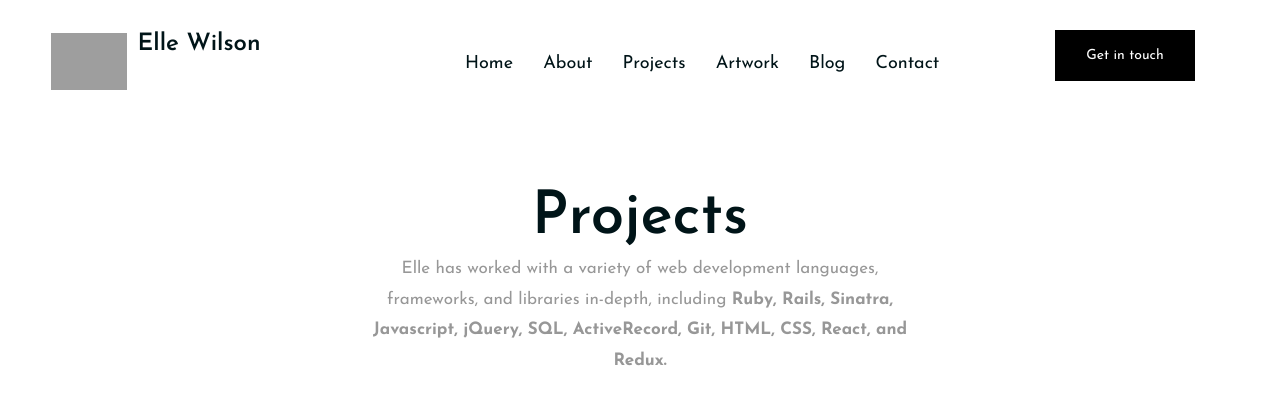
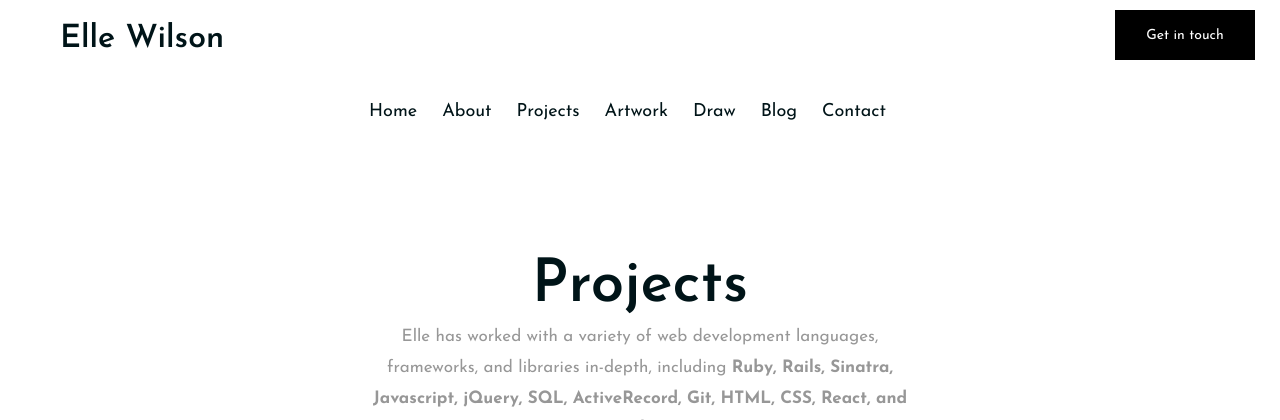
Before and after one commit to ellewilson96/web-portfolio, a PHP site: page /work.html in a window 1280 px wide. Shown: the top 420 px of the page. Run offline with PHP 8.4, Linux system fonts and the light colour scheme; grey boxes are pictures that could not be loaded.

Commit message:
rework header and footer, add drawing page with HTML5 canvas

```diff
--- a/css/style.css
+++ b/css/style.css
@@ -153,6 +155,7 @@ ol {
   display: inline-block;
   font-size: 14px;
   min-width: 140px;
+  max-height: 50px;
   text-align: center;
   padding: 15px 10px;
   position: relative;
@@ -356,30 +360,40 @@ ol {
     Header Section
 --------------------------*/
 .header-section {
-  padding-top: 30px;
-  padding-bottom: 20px;
-  position: relative;
+  padding-bottom: 30px;
+}
+
+.header-section h2 {
+  padding: 20px;
 }
 
 .site-logo {
-  font-size: 24px;
-  padding-left: 15%;
+  float: left;
 }
 
-.profile {
-  position: absolute;
-  top: 5%;
-  left: -5%;
-  max-width: 20%;
-  height: auto;
+.profile img {
+  padding-top: 10px;
+  position: relative;
+  max-width: 10%;
+}
+
+
+.main-menu {
+  display: flex;
+  justify-content: center;
+  align-items: center;
+  min-width: 100%;
 }
 
 .main-menu ul {
+  display: flex;
+  align-items: center;
+  justify-content: center;
+  padding-bottom: 10px;
   list-style: none;
 }
 
 .main-menu ul li {
-  display: inline;
 }
 
 .main-menu ul li a {
@@ -390,9 +404,15 @@ ol {
   padding: 20px 0 5px;
 }
 
+.main-menu ul li a:hover {
+  text-decoration: underline;
+}
+
+
 .header-btn {
-  float: right;
-  margin-right: 0;
+  position: fixed;
+  top: 10px;
+  right: 10px;
 }
 
 .nav-switch {
--- a/work.html
+++ b/work.html
@@ -33,33 +33,27 @@
 
 	<!-- header section start -->
 	<header class="header-section">
+		<h2 class="site-logo">Elle Wilson</h2>
+		<div class="row">
 		<div class="container">
-			<div class="row">
-				<div class="col-lg-4 col-md-3">
-					<div class="logo">
-						<h2 class="site-logo">Elle Wilson</h2>
-				</div>
-					<div class="profile">
-						<img src="./img/profile.png">
+				<a href="contact.html" class="site-btn header-btn">Get in touch</a>
 			</div>
 		</div>
-				<div class="col-lg-8 col-md-9">
-					<a href="contact.html" class="site-btn header-btn">Get in touch</a>
-					<nav class="main-menu">
+		<div class="nav-switch">
+			<i class="fa fa-bars"></i>
+		</div>
+		<div class="main-menu">
+			<nav>
 				<ul>
 					<li><a href="home.html">Home</a></li>
 					<li><a href="about.html">About</a></li>
 					<li><a href="work.html">Projects</a></li>
 					<li><a href="art.html">Artwork</a></li>
+					<li><a href="draw.html">Draw</a></li>
 					<li><a href="blog.html">Blog</a></li>
 					<li><a href="contact.html">Contact</a></li>
 				</ul>
 			</nav>
-				</div>
-			</div>
-		</div>
-		<div class="nav-switch">
-			<i class="fa fa-bars"></i>
 		</div>
 	</header>
 	<!-- header section end -->
@@ -160,6 +154,9 @@
 	<!-- footer section start -->
 	<footer class="footer-section text-center">
 		<div class="container">
+			<div class="profile">
+				<img src="./img/profile.png">
+			</div>
 			<div class="social-links">
 				<a href="https://www.linkedin.com/in/eleanormwilson/"><span class="fa fa-linkedin"></span></a>
 				<a href="https://www.instagram.com/elle_wilson/"><span class="fa fa-instagram"></span></a>
```
Also changed, not shown: other parts of css/style.css (+41 -2 lines), about.html (+12 -15 lines), art.html (+12 -15 lines), blog.html (+12 -15 lines), contact.html (+12 -16 lines), draw.html (added, +103 -0 lines), home.html (+12 -16 lines), js/art.js (added, +54 -0 lines), 1 other file. Lines whose indentation alone changed are shown as unchanged.
